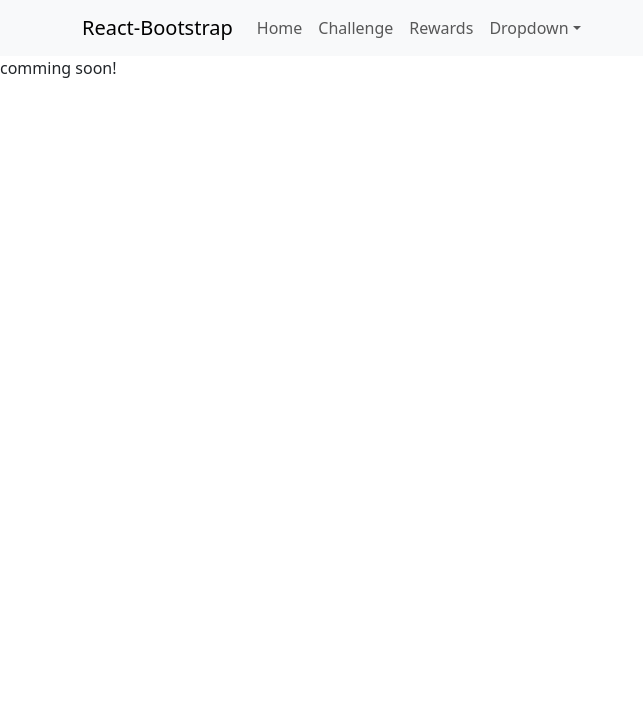
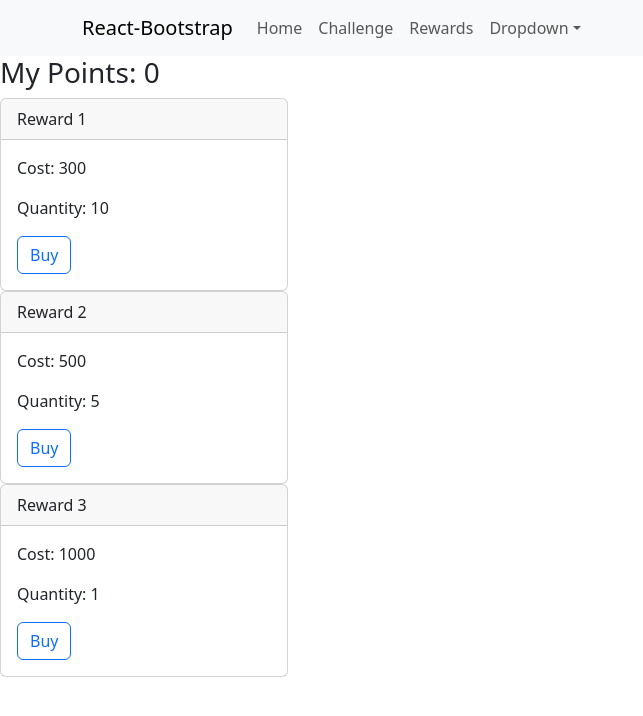
Before and after one commit to bagusnz/teamufo, a React (Create React App) app in the folder frontend/: page /rewardsCards in a window 1280 px wide. Shown: the top 716 px of the page, without its empty margins (0-643 px from the left). Built offline with nearby package versions, Linux system fonts and the light colour scheme.

Commit message:
add rewards cards

```diff
--- /dev/null
+++ b/frontend/src/mockDatei/rewards.js
@@ -0,0 +1,22 @@
+const reward1 = {
+  id: 1,
+  name: "Reward 1",
+  cost: 300,
+  quantity: 10,
+};
+
+const reward2 = {
+  id: 2,
+  name: "Reward 2",
+  cost: 500,
+  quantity: 5,
+};
+
+const reward3 = {
+  id: 3,
+  name: "Reward 3",
+  cost: 1000,
+  quantity: 1,
+};
+
+export const rewards = [reward1, reward2, reward3];
--- /dev/null
+++ b/frontend/src/rewardsPage/RewardCard.js
@@ -0,0 +1,20 @@
+import React from "react";
+import Card from "react-bootstrap/Card";
+import Button from "react-bootstrap/Button";
+
+const RewardCard = ({ reward }) => {
+  return (
+    <>
+      <Card style={{ width: "18rem" }}>
+        <Card.Header>{reward.name}</Card.Header>
+        <Card.Body>
+          <Card.Text>Cost: {reward.cost}</Card.Text>
+          <Card.Text>Quantity: {reward.quantity}</Card.Text>
+          <Button variant="outline-primary">Buy</Button>
+        </Card.Body>
+      </Card>
+    </>
+  );
+};
+
+export default RewardCard;
--- a/frontend/src/rewardsPage/RewardsCards.js
+++ b/frontend/src/rewardsPage/RewardsCards.js
@@ -1,5 +1,18 @@
+import React, { useState } from "react";
+import { rewards } from "../mockDatei/rewards";
+import RewardCard from "./RewardCard";
+import { users } from "../mockDatei/users";
+
 const RewardsCards = () => {
-  return <div>comming soon!</div>;
+  const [points, setPoints] = useState(users[0].points);
+  return (
+    <>
+      <h3>My Points: {points}</h3>
+      {rewards.map((reward) => (
+        <RewardCard key={reward.id} reward={reward} />
+      ))}
+    </>
+  );
 };
 
 export default RewardsCards;
```
